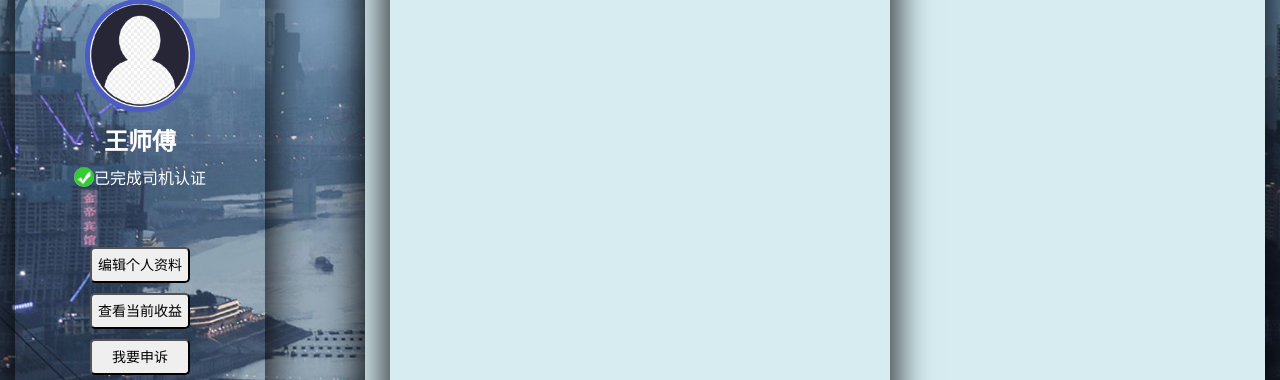
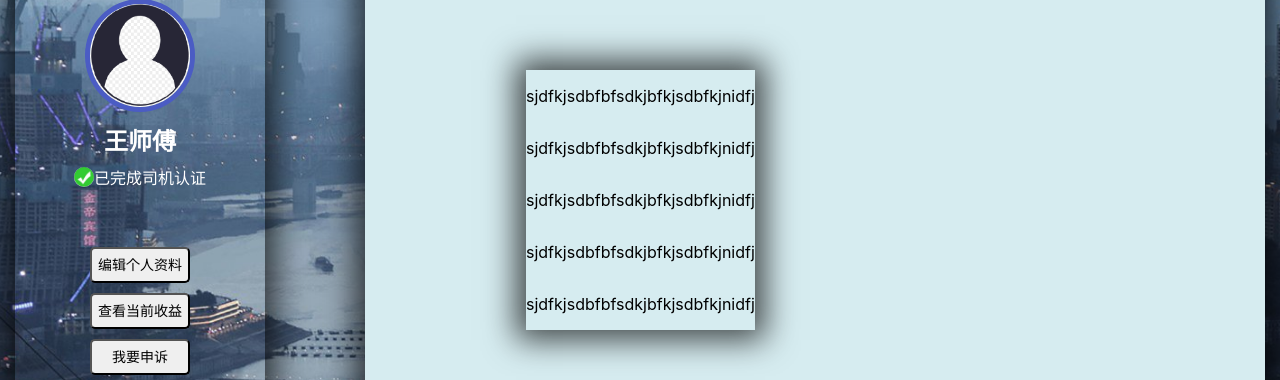
Before and after one commit to FunMelon/SpeedE_FE, a React (Create React App) app: page /driver in a window 1280 px wide. Both pictures are taken after a click on the button "编辑个人资料". Shown: the part 200-580 px from the top of the page. Built offline with nearby package versions, Linux system fonts and the light colour scheme.

Commit message:
form callback_function fix bugs

```diff
--- a/src/componemts/module/PersonInfor.tsx
+++ b/src/componemts/module/PersonInfor.tsx
@@ -33,8 +33,8 @@ const Button = (props: { buttonContent: string, buttonId: string }) => {
             const w = ((document.body.clientWidth - parseInt(form_width)) / 2).toString()
             a.style.left = w + "px"
             const form_height = window.getComputedStyle(a).height
-            const h = ((document.body.clientWidth - parseInt(form_height)) / 2).toString()
-            a.style.left = h + "px"
+            const h = ((document.body.clientHeight - parseInt(form_height)) / 2).toString()
+            a.style.top = h + "px"
         }
     }
     return (
--- a/src/componemts/module/forms/Complain.tsx
+++ b/src/componemts/module/forms/Complain.tsx
@@ -4,6 +4,11 @@ import "../../style/forms.css"
 const ComplainForm = () => {
     return (
         <form id='form_wrapper'>
+            <p>sjdfkjsdbfbfsdkjbfkjsdbfkjnidfj</p>
+            <p>sjdfkjsdbfbfsdkjbfkjsdbfkjnidfj</p>
+            <p>sjdfkjsdbfbfsdkjbfkjsdbfkjnidfj</p>
+            <p>sjdfkjsdbfbfsdkjbfkjsdbfkjnidfj</p>
+            <p>sjdfkjsdbfbfsdkjbfkjsdbfkjnidfj</p>
         </form>
     )
 }
--- a/src/componemts/style/forms.css
+++ b/src/componemts/style/forms.css
@@ -1,10 +1,8 @@
 /*个人主页*/
 #form_wrapper {
-    width: 500px;
-    height: 500px;
     box-shadow: 0 0 30px 10px rgba(0, 0, 0, 0.7);
 
     display: none;
+    flex-direction: column;
     position: absolute;
-    left: 300px;
 }
```
